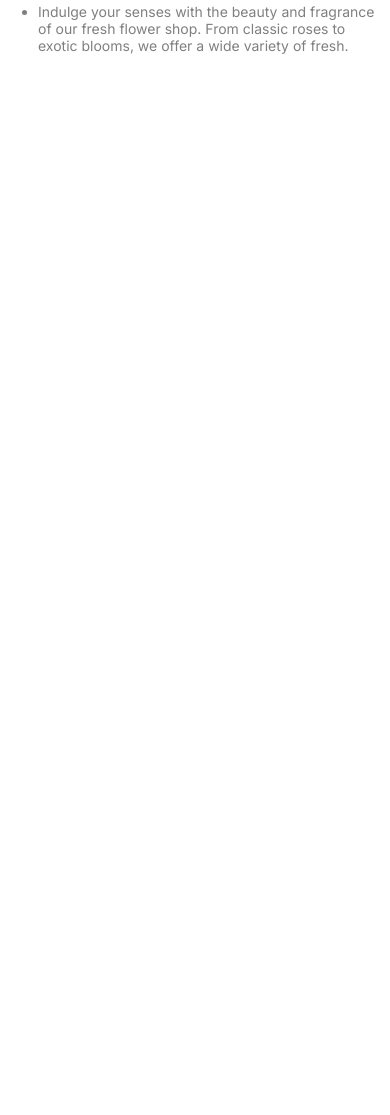
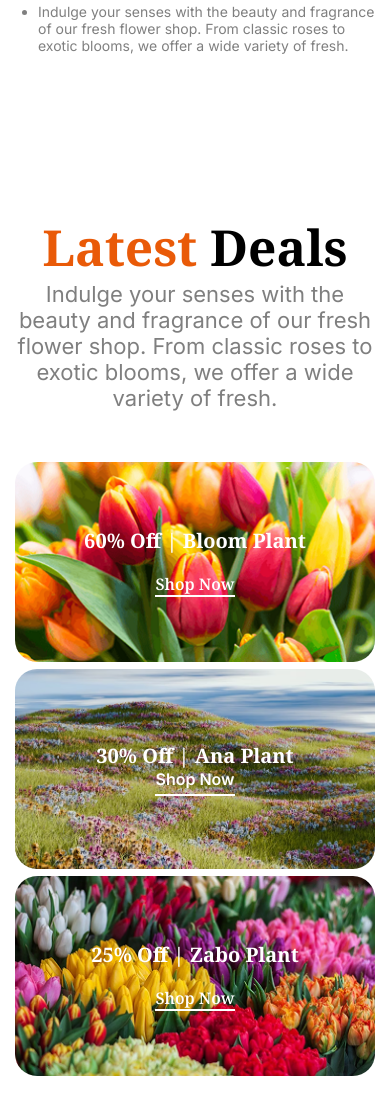
Before and after one commit to parthopauldev/B12A02-Responsive-Flowers, a plain HTML site: page index.html in a window 390 px wide. Shown: the part 2990-4105 px from the top of the page. Before the commit the page ends 3203 px from the top, so only its background shows below. Drawn offline with Linux system fonts and the light colour scheme.

Commit message:
ladest deals section has been done

```diff
--- a/index.html
+++ b/index.html
@@ -127,6 +127,29 @@ J
             </ul>
         </div>
       </section>
+      <!-- Latest  Deals start -->
+       <section class="Latest-deals-section">
+        <h2 > <span class="span">Latest </span> Deals</h2>
+        <p>Indulge your senses with the beauty and fragrance of our fresh flower shop. From classic roses to exotic blooms, we offer a wide variety of fresh.</p>
+<div class="deals-card-parent">
+    <div class="deals-card">
+      <h3>60% Off | Bloom Plant</h3>
+      <p>Shop Now</p>
+    </div>
+    <div class="deals-card">
+
+        <h3>30% Off | Ana  Plant</h3>
+        <p>Shop Now</p>
+    </div>
+    <div class="deals-card">
+        <h3>25% Off | Zabo Plant</h3>
+        <p>Shop Now</p>
+
+    </div>
+
+</div>
+       </section>
+      <!-- Latest  Deals end -->
 </main>
 <!-- footer -->
 <footer>
--- a/style/responsive.css
+++ b/style/responsive.css
@@ -89,6 +89,51 @@ padding: 19px 30px;
 }
 
 }
+/* Latest Deals section
+ */
+ .deals-card{
+   height: 300px;
+ }
+.Latest-deals-section >p{
+
+
+    margin:0px auto 51px;
+}
+.deals-card:nth-child(2) h3{
+
+    font-size:var(--text-size-20px);
+color: var(--text-color-white);
+
+}
+.deals-card:nth-child(2) p{
+
+    font-size:1rem;
+font-weight: 600;
+}
+.deals-card-parent{
+
+    grid-template-columns: repeat(1,1fr);
+    grid-template-rows: repeat(3,300px);
+    row-gap: 20px;
+
+margin-bottom: 120px;
+
+}
+.deals-card:nth-child(2){
+
+grid-column: span 1;
+grid-row: span 1;
+}
+
+.deals-card p{
+font-size:1rem ;
+font-weight: 600;
+color: var(--text-color-white);
+border-bottom: 2px solid white;
+}
+.Latest-deals-section{
+   padding: 0 15px;
+}
 /* mobile device */
 
 @media screen and (max-width: 393px) {
@@ -146,6 +191,7 @@ header nav,header .banner,main>section,footer>section{
  }
  .banner-content h1 {
     font-size: var(--text-size-24px);
+    width: 100%;
  }
  .banner-content p {
     font-size: var(--text-size-14px);
@@ -198,7 +244,50 @@ padding: 19px 30px;
     margin: 16px 0;
 }
 
+/* Latest Deals section
+ */
+ .deals-card{
+   height: 200px;
+ }
+.Latest-deals-section >p{
 
 
+    margin:0px auto 51px;
+}
+.deals-card:nth-child(2) h3{
+
+    font-size:var(--text-size-20px);
+color: var(--text-color-white);
 
 }
+.deals-card:nth-child(2) p{
+
+    font-size:1rem;
+font-weight: 600;
+}
+.deals-card-parent{
+
+    grid-template-columns: repeat(1,1fr);
+    grid-template-rows: repeat(3,200px);
+    grid-template-rows: repeat(2,200px);
+    row-gap: 7px;
+
+margin-bottom: 120px;
+
+}
+.deals-card:nth-child(2){
+
+grid-column: span 1;
+grid-row: span 1;
+}
+
+.deals-card p{
+font-size:1rem ;
+font-weight: 600;
+color: var(--text-color-white);
+border-bottom: 2px solid white;
+}
+.Latest-deals-section{
+   padding: 0 15px;
+}
+}
--- a/style/style.css
+++ b/style/style.css
@@ -24,19 +24,20 @@
 
 }
 /* shared style */
+.span{
+    color: var(--text-color-E95A0B);
+}
 .section-title{
     font-size: var(--text-size-50px);
     font-weight: bold;
     color: var(--text-color-black);
 
 }
-.section-title span{
-    color-scheme: var(--text-color-E95A0B);
-}
 .section-description{
     font-family: "Inter", sans-serif ;
     font-size: var(--text-size-22px);
-    color-scheme: var(--text-color-000000);
+    color: var(--text-color-000000);
+
 
 }
 /* header */
@@ -216,5 +217,90 @@ margin-bottom: 134px;
 
 }
 
-/* plants lover end */
-/*  */
+
+/* plants lover end  */
+
+
+/* .latest deals start*/
+
+.Latest-deals-section >h2{
+    font-size: var(--text-size-50px);
+    font-weight: bold;
+    color: var(--text-color-black);
+    text-align: center;
+}
+.Latest-deals-section >p{
+    font-family: "Inter", sans-serif ;
+    font-size: var(--text-size-22px);
+    color: var(--text-color-000000);
+    text-align: center;
+    max-width: 888px;
+    margin:16px auto 120px;
+}
+.deals-card{
+
+    width: 100%;
+    height: 100%;
+    background-size: cover;
+    background-position: center;
+    border-radius: 22px;
+    padding: 30px;
+    color: var(--text-color-white);
+    display: flex;
+    flex-direction: column;
+    justify-content: center;
+    align-items: center;
+}
+.deals-card:nth-child(1) h3,.deals-card:nth-child(3) h3{
+    font-size: var(--text-size-20px);
+    color: var(--text-color-white);
+    font-weight: bold;
+    margin-bottom: 19px;
+
+}
+.deals-card:nth-child(1) p,.deals-card:nth-child(3) p{
+font-size:1rem ;
+font-weight: 600;
+color: var(--text-color-white);
+border-bottom: 2px solid white;
+}
+
+.deals-card:nth-child(2) h3{
+
+    font-size:var(--text-size-40px);
+color: var(--text-color-white);
+
+}
+.deals-card:nth-child(2) p{
+    font-family: "Inter", sans-serif ;
+    font-size: 1.75rem;
+color: var(--text-color-white);
+   border-bottom: 2px solid white;
+   padding-bottom: 5px;
+
+}
+
+.deals-card:nth-child(1){
+
+background-image: url(../assets/deal-ana.png);
+
+}
+.deals-card:nth-child(3){
+     background-image: url(../assets/deal-bloom.png);
+
+}
+.deals-card:nth-child(2){
+background-image: url(../assets/deal-zabo.png);
+grid-column: span 2;
+grid-row: span 2;
+}
+.deals-card-parent{
+    display: grid;
+    grid-template-columns: repeat(3,1fr);
+    grid-template-rows: repeat(2,200px);
+    row-gap: 25px;
+    column-gap: 28px;
+margin-bottom: 120px;
+
+}
+/* .latest deals end*/
```
Lines whose indentation alone changed are shown as unchanged.
